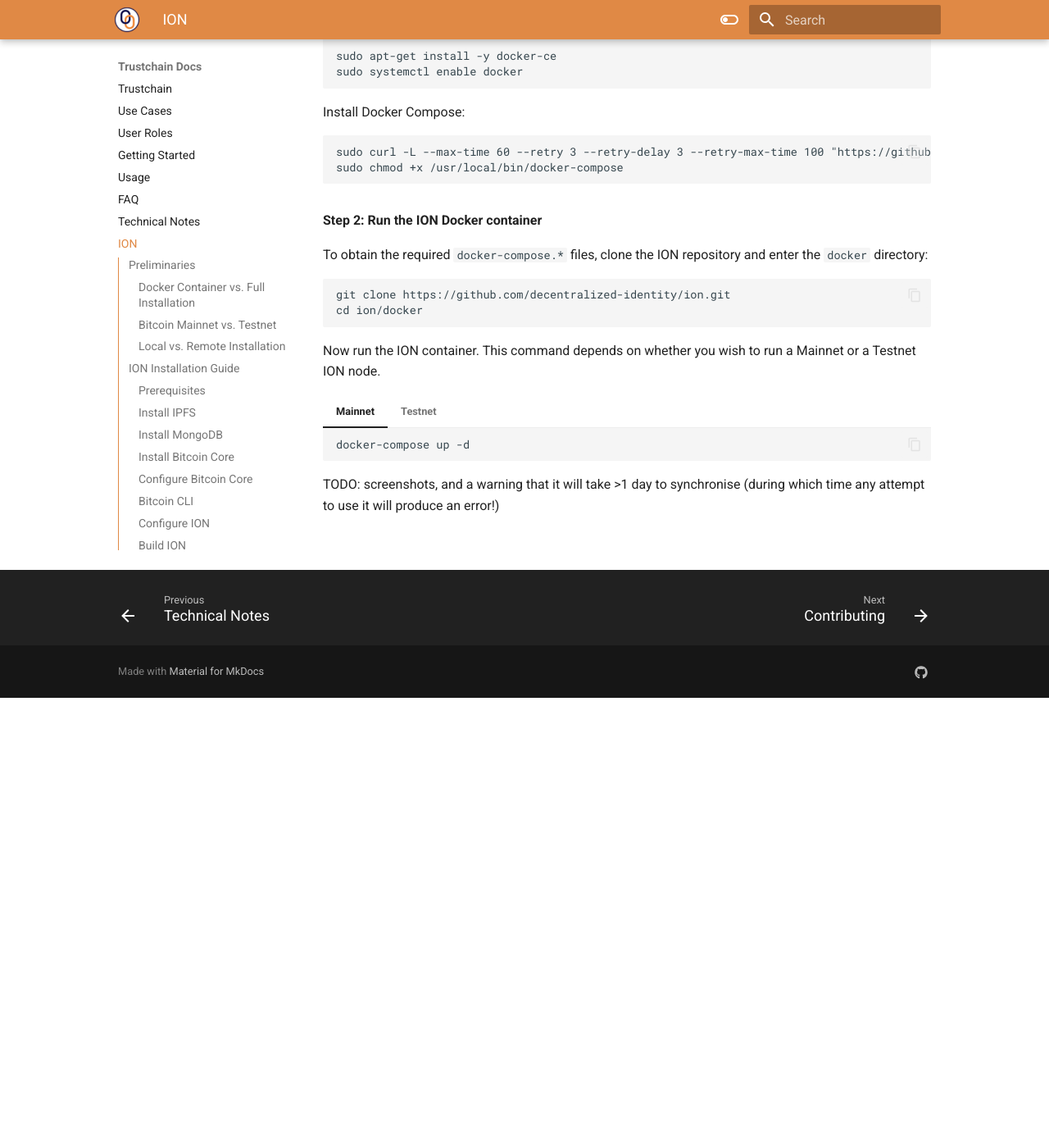
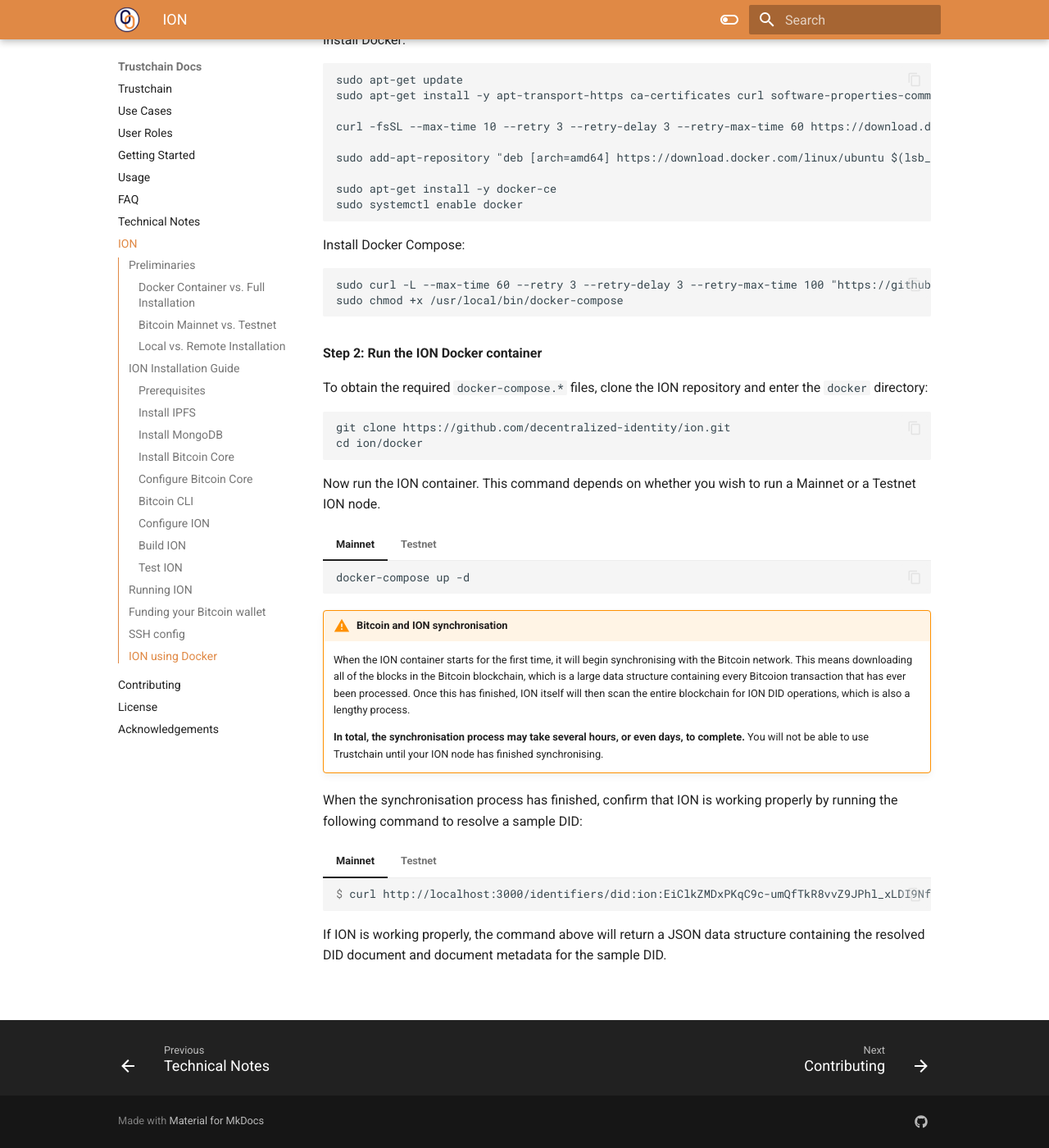
Before and after one commit to alan-turing-institute/trustchain, an MkDocs documentation site: the page built from docs/ion.md, in a window 1280 px wide and 1400 px high, scrolled down 15021 px. Shown: the whole window at 82% size. Built offline with MkDocs 1.6.1 and Material for MkDocs 9.7.7, drawn with Linux system fonts in a browser that asks for light colours; nearby versions of some CDN libraries; library files that are not in the unit come from our copies; before the commit the page ends 15872 px from its top, so only the background shows below that; some of the changed text lies outside the part shown.

Commit message:
Add notes on troubleshooting & synchronisation time

````diff
--- a/docs/ion.md
+++ b/docs/ion.md
@@ -13,7 +13,7 @@
     The recommended system requirements for an ION installation are:
 
     - 6GB of RAM
-    - 1TB of storage.
+    - 1TB of storage (or 256GB for [Testnet](#bitcoin-mainnet-vs-testnet)).
 
 Note, however, that **Trustchain makes no assumptions about the trustworthiness of the ION system** and the Trustchain security model does not rely on the correct functioning of the ION software. Trustchain independently verifies all of the data it receives from ION, so a faulty or compromised ION node would not represent a security vulnerability in Trustchain (although it could cause a loss of service).
 
@@ -212,7 +210,7 @@
 
 !!! warning "Bitcoin data storage requirements"
 
-    TODO... x GB for Mainnet and y GB for Testnet.
+    The Bitcoin data folder will store the entire Bitcoin blockchain, which is >580GB for Mainnet and >75GB for Testnet.
 
 For convenience, we create an environment variable for the Bitcoin data folder.
 
@@ -443,7 +441,7 @@
     $ RPC_PASSWORD="<password>"
     ```
 
-    Then run this command to update the `bitcoinRpcPassword` parameter in `ION_CONFIG`:
+    Then run this command to update the `bitcoinRpcPassword` parameter in the ION config file:
     ```console
     $ sed -i '' 's|"bitcoinRpcPassword": ".*"|"bitcoinRpcPassword": "'$RPC_PASSWORD'"|g' $ION_CONFIG/mainnet-bitcoin-config.json
     ```
@@ -455,7 +453,7 @@
     $ WIF="<wif>"
     ```
 
-    Then run this command to update the `bitcoinWalletImportString` parameter in `ION_CONFIG`:
+    Then run this command to update the `bitcoinWalletImportString` parameter in the ION config file:
     ```console
     $ sed -i '' 's|"bitcoinWalletImportString": ".*"|"bitcoinWalletImportString": "'$WIF'"|g' $ION_CONFIG/mainnet-bitcoin-config.json
     ```
@@ -490,7 +488,7 @@
     $ RPC_PASSWORD="<password>"
     ```
 
-    Then run this command to update the `bitcoinRpcPassword` parameter in `ION_CONFIG`:
+    Then run this command to update the `bitcoinRpcPassword` parameter in the ION config file:
     ```console
     $ sed -i '' 's|"bitcoinRpcPassword": ".*"|"bitcoinRpcPassword": "'$RPC_PASSWORD'"|g' $ION_CONFIG/testnet-bitcoin-config.json
     ```
@@ -548,7 +546,6 @@
     $ (cd $ION_REPO && npm run bitcoin)
     ```
 
-
 === "Testnet"
     ```sh
     Chain: test
@@ -576,31 +573,39 @@
     Non-base58 character
     Is bitcoinWalletImportString valid? Consider using <testnet> key generated below:
     ```
-    followed by a base58 string. In this case, copy the string and paste it into the config file at `~/.ion/testnet-bitcoin-config.json` at the `bitcoinWalletImportString` parameter.
+    followed by a base58 string. In this case, copy the base58 string and paste it into the following command in place of `<wif>`:
+    ```console
+    $ WIF="<wif>"
+    ```
 
+    Then run this command to update the `bitcoinWalletImportString` parameter in the ION config file:
+    ```console
+    $ sed -i '' 's|"bitcoinWalletImportString": ".*"|"bitcoinWalletImportString": "'$WIF'"|g' $ION_CONFIG/testnet-bitcoin-config.json
+    ```
 
-??? tip "Troubleshooting Tips"
+    Now repeat the attempt to start the ION Bitcoin microservice:
+    ```console
+    $ (cd $ION_REPO && npm run bitcoin)
+    ```
 
-    - If you get an `ECONNREFUSED` error, make sure bitcoind has started and is listening on the expected port (see the dropdown info box in Step 3).
-    - A [known issue](https://github.com/decentralized-identity/sidetree/pull/1192) with the ION "Sidetree" library may cause the `loadwallet` jRPC call to fail. See the Troubleshooting section (TODO) for a workaround.
-        - TODO: IS THIS NEEDED? (SEE ALSO THE NOTES ON [MAC INSTALLATION DETAILS](https://hackmd.io/k_l6jW1cSDieS_fGrM-dRg#Installation-on-Mac-Detailed-guide)):
-        - Fix an **upstream bug** in the ION Bitcoin microservice:
-            - From the root of the ION repository (cloned in step 5.), open the file `node_modules/@decentralized-identity/sidetree/dist/lib/bitcoin/BitcoinClient.js`
-        and comment out the following lines inside the `initializeBitcoinCore` function:
-            ```
-            // yield this.createWallet();
-            // yield this.loadWallet();
-            ```
-            Then re-run `npm run build`.
+??? tip "Troubleshooting Tip"
+
+    - If you see an `ECONNREFUSED` error message when starting the ION Bitcoin microservice, this indicates that it has failed to communicate with Bitcoin Core. In this case, make sure that Bitcoin Core started successfully.
+
+!!! warning "ION synchronisation"
+
+    When the ION Bitcoin microservice starts for the first time, it will begin scanning the Bitcoin blockchain for ION DID operations, by making calls to the Bitcoin Core RPC interface.
+
+    **The synchronisation process may take >1 hour to complete.** Wait until it has finished before running the ION Core microservice in the following step.
 
 In another new Terminal, start the ION Core microservice with:
 ```console
 $ (cd $ION_REPO && npm run core)
 ```
 
-??? tip "Troubleshooting Tips"
+??? tip "Troubleshooting Tip"
 
-    TODO. ECONNN ERROR
+    If you see an `ECONNREFUSED` error message when starting the ION Core microservice, this indicates that it has failed to communicate with the ION Bitcoin microservice. In this case, make sure that the ION Bitcoin microservice started successfully.
 
 Finally, to confirm that ION is working properly, open yet another new Terminal and resolve a sample DID:
 
@@ -911,7 +916,7 @@
 
 ## ION using Docker
 
-!!! warning
+!!! warning "ION using Docker is read-only"
 
     The simplest way to run ION is using Docker, and it can be a useful way to experiment with the system before performing a full installation. However, **this method provides a read-only ION node**. This means that it provides access to existing DIDs, but cannot be used to create and publish new ones.
 
@@ -967,7 +972,30 @@
     docker-compose -f docker-compose.yml -f docker-compose.testnet-override.yml up -d
     ```
 
-TODO: screenshots, and a warning that it will take >1 day to synchronise (during which time any attempt to use it will produce an error!)
+!!! warning "Bitcoin and ION synchronisation"
+
+    When the ION container starts for the first time, it will begin synchronising with the Bitcoin network. This means downloading all of the blocks in the Bitcoin blockchain, which is a large data structure containing every Bitcoion transaction that has ever been processed. Once this has finished, ION itself will then scan the entire blockchain for ION DID operations, which is also a lengthy process.
+
+    **In total, the synchronisation process may take several hours, or even days, to complete.** You will not be able to use Trustchain until your ION node has finished synchronising.
+
+
+<!-- TODO: screenshots! -->
+
+When the synchronisation process has finished, confirm that ION is working properly by running the following command to resolve a sample DID:
+
+=== "Mainnet"
+
+    ```console
+    $ curl http://localhost:3000/identifiers/did:ion:EiClkZMDxPKqC9c-umQfTkR8vvZ9JPhl_xLDI9Nfk38w5w | json_pp
+    ```
+
+=== "Testnet"
+
+    ```console
+    $ curl http://localhost:3000/identifiers/did:ion:test:EiClWZ1MnE8PHjH6y4e4nCKgtKnI1DK1foZiP61I86b6pw | json_pp
+    ```
+
+If ION is working properly, the command above will return a JSON data structure containing the resolved DID document and document metadata for the sample DID.
 
 
 &nbsp;
````
Also changed, not shown: other parts of docs/ion.md (+2 -4 lines).
